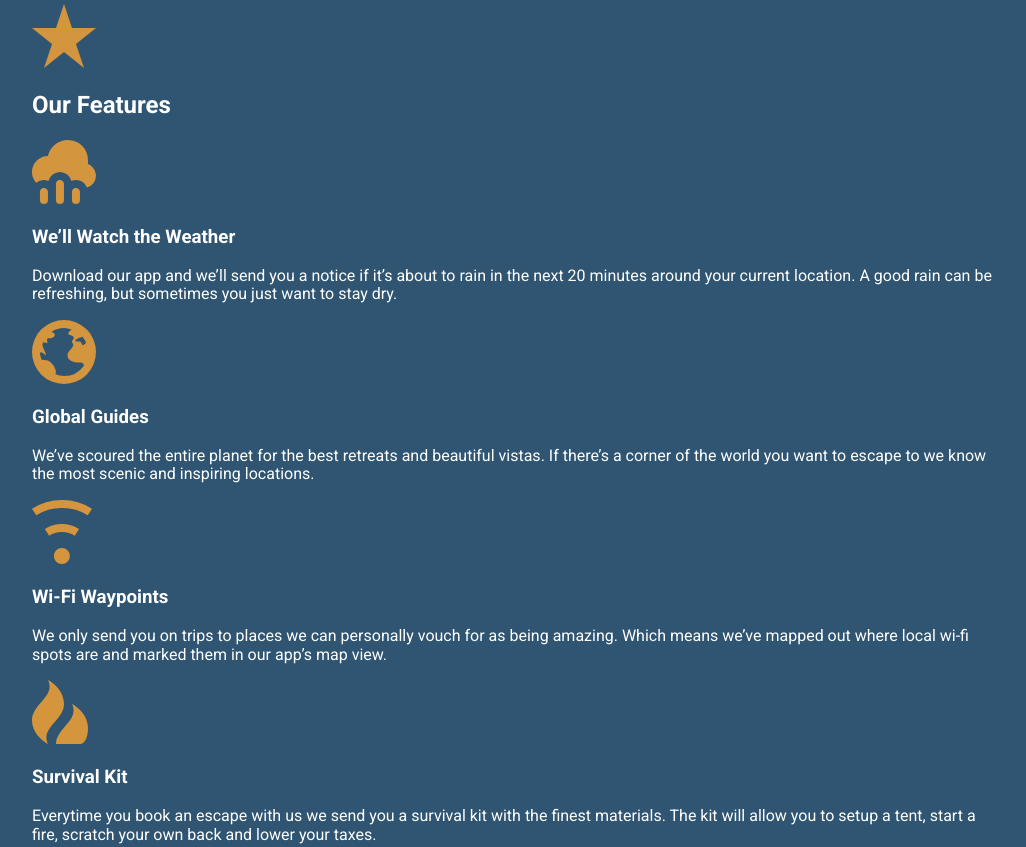
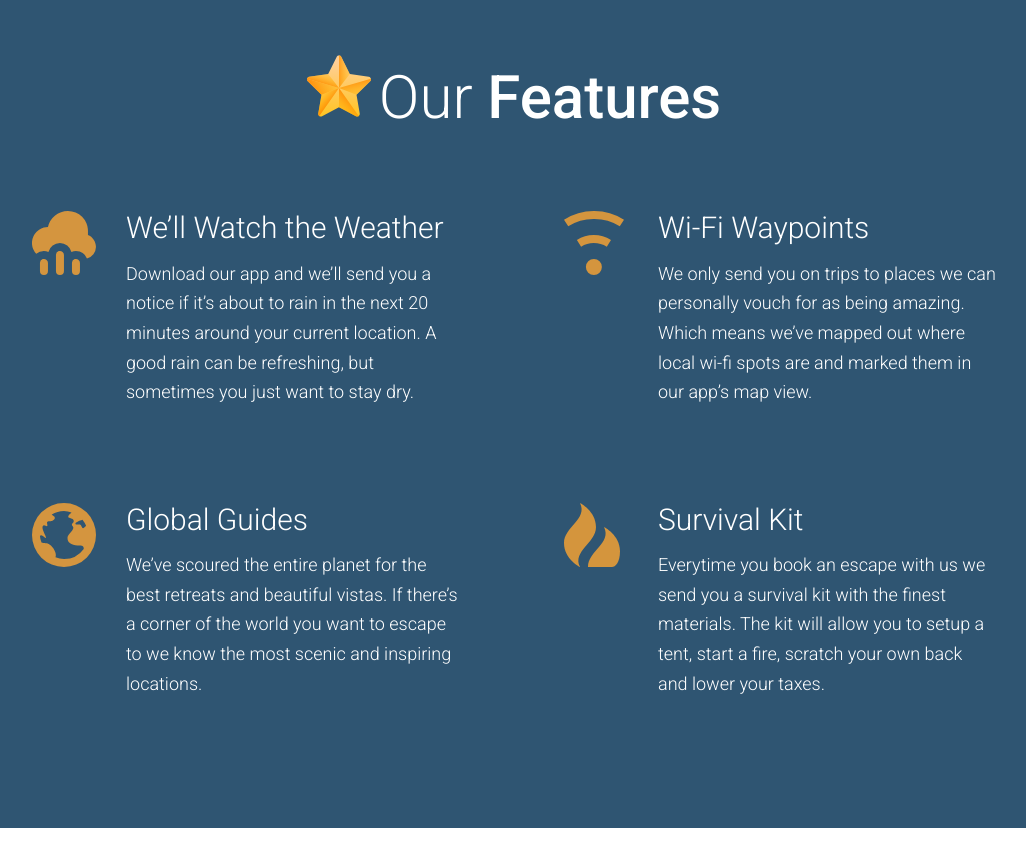
Before and after one commit to hussain67/finalsite, a website built with webpack: page app/index.html in a window 1280 px wide. Shown: the part 2313-3160 px from the top of the page, without its empty margins (126-1152 px from the left). Built offline with nearby package versions, Linux system fonts and the light colour scheme.

Commit message:
feature section in progress

```diff
--- /dev/null
+++ b/app/assets/styles/modules/_feature-item.css
@@ -0,0 +1,26 @@
+.feature-item{
+    padding-left:94px;
+   position: relative;
+   padding-bottom: .8rem;
+
+   @mixin atSmall{
+    padding-bottom: 2.5rem;
+}
+
+    &__img{
+    position:absolute;
+    left:0;
+    }
+
+
+    &__title{
+        font-size:1.4rem;
+        font-weight:300;
+        margin-bottom:.8rem;
+
+        @mixin atSmall{
+            font-size:1.875rem;
+        }
+
+    }
+}
--- a/app/assets/styles/modules/_generic-content-container.css
+++ b/app/assets/styles/modules/_generic-content-container.css
@@ -2,7 +2,8 @@
   p {
     line-height: 1.65;
     font-size: 1rem;
-    margin: 1.6rem 0;
+    font-weight: 300;
+    margin: 0 0 1.6rem 0;
     @mixin atSmall{
       font-size: 1.125rem;
     }
--- a/app/assets/styles/modules/_row.css
+++ b/app/assets/styles/modules/_row.css
@@ -1,10 +1,20 @@
 .row {
   @mixin clearfix;
-  &--gutter {
+  &--gutters {
     margin-right:-65px;
   }
-  &--gutter > div {
+
+  &--gutters-large{
+    margin-right:-100px;
+  }
+
+
+  &--gutters > div {
     padding-right:65px;
+  }
+
+  &--gutters-large > div{
+    padding-right:100px;
   }
 
   @mixin atMedium{
@@ -15,8 +25,14 @@
     }
     &__medium-4--larger{
       width: 37%;
+    }
 
+    &__medium-6{
+      float:left;
+      width:50%;
     }
+
+
     &__medium-8 {
       float: left;
       width:66.67%;
--- /dev/null
+++ b/app/assets/styles/modules/_section-title.css
@@ -0,0 +1,35 @@
+
+.section-title {
+        text-align: center;
+        font-size: 2.55rem;
+        font-weight: 300;
+
+        @mixin atSmall{
+            font-size: 3.75rem;
+        }
+
+        strong {
+            font-weight:300;
+
+            @mixin atSmall{
+                font-weight:500;
+            }
+        }
+
+        &__icon{
+            height:64px;
+            width:64px;
+            display:block;
+            margin-left:auto;
+            margin-right:auto;
+            margin-bottom:.6rem;
+
+            @mixin atSmall{
+                margin-right: .5rem;
+                display:inline-block;
+                margin-left:0;
+                margin-bottom:0;
+            }
+
+        }
+    }
--- a/app/assets/styles/modules/_wrapper.css
+++ b/app/assets/styles/modules/_wrapper.css
@@ -4,13 +4,16 @@
   max-width:1000px;
   margin-left: auto;
   margin-right: auto;
+
   &--medium {
     max-width:976px;
   }
+
   .wrapper {
     padding-left: 0px;
     padding-right: 0px;
   }
+
   &--b-margin {
     margin-bottom: 1.1rem;
     @mixin atSmall{
--- a/app/assets/styles/styles.css
+++ b/app/assets/styles/styles.css
@@ -13,5 +13,7 @@
 @import "modules/_headlines";
 @import "modules/_row";
 @import "modules/_generic-content-container";
+@import "modules/_section-title";
+@import "modules/_feature-item";
 
 @import "pages/_home";
--- a/app/index.html
+++ b/app/index.html
@@ -1,6 +1,7 @@
 <!DOCTYPE html>
 
 <html>
+
 <head>
   <meta name="viewport" content="width=device-width, initial-scale=1" />
   <link href='https://fonts.googleapis.com/css?family=Roboto:400,100,300,500,700' rel='stylesheet' type='text/css'>
@@ -9,6 +10,7 @@
   <meta name="description" content="Your clarify. One trip away. We create soul restoring journeys that inspire you to be you.">
   <link rel="stylesheet" href="temp/styles/styles.css">
 </head>
+
 <body>
   <header>
     <img src="assets/images/icons/clear-view-escapes.svg">
@@ -26,10 +28,11 @@
   <div class="large-hero">
     <picture>
 
-      <source srcset ="assets/images/hero--large.jpg 1920w, assets/images/hero--large-hi-dpi.jpg 3840w" media = "(min-width:1380px)">
-      <source srcset ="assets/images/hero--medium.jpg 1380w, assets/images/hero--medium-hi-dpi.jpg 2760w" media = "(min-width:990px)">
-      <source srcset ="assets/images/hero--small.jpg 990w, assets/images/hero--small-hi-dpi.jpg 1980w" media = "(min-width:640px)">
-      <img srcset="assets/images/hero--smaller.jpg 640w, assets/images/hero--smaller-hi-dpi.jpg 1280w" alt="costal-view" class = "large-hero__image">
+      <source srcset="assets/images/hero--large.jpg 1920w, assets/images/hero--large-hi-dpi.jpg 3840w" media="(min-width:1380px)">
+      <source srcset="assets/images/hero--medium.jpg 1380w, assets/images/hero--medium-hi-dpi.jpg 2760w" media="(min-width:990px)">
+      <source srcset="assets/images/hero--small.jpg 990w, assets/images/hero--small-hi-dpi.jpg 1980w" media="(min-width:640px)">
+      <img srcset="assets/images/hero--smaller.jpg 640w, assets/images/hero--smaller-hi-dpi.jpg 1280w" alt="costal-view"
+        class="large-hero__image">
     </picture>
 
     <div class="large-hero__text-content">
@@ -45,27 +48,41 @@
   <div id="our-beginning" class="page-section">
     <div class="wrapper">
       <h2 class="heading-secondary our-beginning__h2">The first trip we planned <strong> was our own.</strong> </h2>
-        <h3 class="heading-tertiary our-beginning__h3">Ever since, we&rsquo;ve been working to make travel <strong>better for everyone. </strong> </h3>
+      <h3 class="heading-tertiary our-beginning__h3">Ever since, we&rsquo;ve been working to make travel <strong>better
+          for everyone. </strong> </h3>
       <div class="wrapper wrapper-medium wrapper--b-margin">
-          <img  sizes ="(min-width: 970px) 976px, 100vw" srcset="assets/images/first-trip-low-res.jpg 565w, assets/images/first-trip.jpg 976w, assets/images/first-trip-hi-dpi-i.jpg 1952w" alt="Couple walking down a street.">
+        <img sizes="(min-width: 970px) 976px, 100vw" srcset="assets/images/first-trip-low-res.jpg 565w, assets/images/first-trip.jpg 976w, assets/images/first-trip-hi-dpi-i.jpg 1952w"
+          alt="Couple walking down a street.">
       </div>
 
 
-        <div id="got-started" class="row row--gutter">
+      <div id="got-started" class="row row--gutters">
         <div class="row__medium-4 row__medium-4--larger ">
           <picture>
-              <source sizes = "404px" srcset="assets/images/our-start.jpg 404w, assets/images/our-start-hi-dpi.jpg 808w" media="(min-width:1020px)">
-              <source sizes ="320px" srcset="assets/images/our-start-portrait.jpg 382w, assets/images/our-start-portrait-hi-dpi.jpg 764w" media="(min-width:800px)">
-              <img srcset="assets/images/our-start-landscape.jpg 800w, assets/images/our-start-landscape-hi-dpi.jpg 1600w" alt="Our founder, Jane Doe">
+            <source sizes="404px" srcset="assets/images/our-start.jpg 404w, assets/images/our-start-hi-dpi.jpg 808w"
+              media="(min-width:1020px)">
+            <source sizes="320px" srcset="assets/images/our-start-portrait.jpg 382w, assets/images/our-start-portrait-hi-dpi.jpg 764w"
+              media="(min-width:800px)">
+            <img srcset="assets/images/our-start-landscape.jpg 800w, assets/images/our-start-landscape-hi-dpi.jpg 1600w"
+              alt="Our founder, Jane Doe">
           </picture>
 
         </div>
         <div class="row__medium-8 row__medium-8--smaller">
           <h2 class="heading-secondary got-started__h2">Here&rsquo;s how we got started&hellip;</h2>
           <div class="generic-content-container">
-              <p>Lorem ipsum dolor sit amet, consectetur adipisicing elit, sed do eiusmod tempor incididunt ut labore et dolore magna aliqua. Ut enim ad minim veniam, <a href="#">quis nostrud exercitation</a> ullamco laboris nisi ut aliquip ex ea commodo consequat. Duis aute irure dolor in reprehenderit in voluptate velit esse cillum dolore eu fugiat nulla pariatur. Excepteur sint occaecat cupidatat non proident, sunt in culpa qui officia deserunt mollit anim id est laborum.</p>
-              <p>Duis aute irure dolor in <strong>reprehenderit in</strong> voluptate velit esse cillum dolore eu fugiat nulla pariatur. Excepteur sint occaecat cupidatat non proident, sunt in culpa qui officia deserunt mollit anim id est laborum. Lorem ipsum dolor sit amet, consectetur adipisicing elit, sed do eiusmod tempor incididunt ut labore et dolore magna aliqua.</p>
-              <p>Duis aute irure dolor in reprehenderit in voluptate velit esse cillum dolore eu fugiat nulla pariatur. Excepteur sint occaecat cupidatat non proident, sunt in culpa qui officia deserunt mollit anim id est laborum velit esse cillum <strong>dolore eu fugiat.</strong></p>
+            <p>Lorem ipsum dolor sit amet, consectetur adipisicing elit, sed do eiusmod tempor incididunt ut labore et
+              dolore magna aliqua. Ut enim ad minim veniam, <a href="#">quis nostrud exercitation</a> ullamco laboris
+              nisi ut aliquip ex ea commodo consequat. Duis aute irure dolor in reprehenderit in voluptate velit esse
+              cillum dolore eu fugiat nulla pariatur. Excepteur sint occaecat cupidatat non proident, sunt in culpa qui
+              officia deserunt mollit anim id est laborum.</p>
+            <p>Duis aute irure dolor in <strong>reprehenderit in</strong> voluptate velit esse cillum dolore eu fugiat
+              nulla pariatur. Excepteur sint occaecat cupidatat non proident, sunt in culpa qui officia deserunt mollit
+              anim id est laborum. Lorem ipsum dolor sit amet, consectetur adipisicing elit, sed do eiusmod tempor
+              incididunt ut labore et dolore magna aliqua.</p>
+            <p>Duis aute irure dolor in reprehenderit in voluptate velit esse cillum dolore eu fugiat nulla pariatur.
+              Excepteur sint occaecat cupidatat non proident, sunt in culpa qui officia deserunt mollit anim id est
+              laborum velit esse cillum <strong>dolore eu fugiat.</strong></p>
           </div>
         </div>
       </div>
@@ -75,24 +92,48 @@
   <div id="features" class="page-section page-section--blue">
     <div class="wrapper">
 
-      <img src="assets/images/icons/star.svg">
-      <h2>Our Features</h2>
 
-      <img src="assets/images/icons/rain.svg">
-      <h3>We&rsquo;ll Watch the Weather</h3>
-      <p>Download our app and we&rsquo;ll send you a notice if it&rsquo;s about to rain in the next 20 minutes around your current location. A good rain can be refreshing, but sometimes you just want to stay dry.</p>
+      <h2 class="section-title">
+        <img class="section-title__icon" src="assets/images/icons/starn.svg">Our <strong> Features</strong>
+      </h2>
 
-      <img src="assets/images/icons/globe.svg">
-      <h3>Global Guides</h3>
-      <p>We&rsquo;ve scoured the entire planet for the best retreats and beautiful vistas. If there&rsquo;s a corner of the world you want to escape to we know the most scenic and inspiring locations.</p>
+      <div class="row row--gutters-large generic-content-container">
+        <div class="row__medium-6">
 
-      <img src="assets/images/icons/wifi.svg">
-      <h3>Wi-Fi Waypoints</h3>
-      <p>We only send you on trips to places we can personally vouch for as being amazing. Which means we&rsquo;ve mapped out where local wi-fi spots are and marked them in our app&rsquo;s map view.</p>
+          <div class="feature-item">
+            <img class="feature-item__img" src="assets/images/icons/rain.svg">
+            <h3 class="feature-item__title"> We&rsquo;ll Watch the Weather</h3>
+            <p>Download our app and we&rsquo;ll send you a notice if it&rsquo;s about to rain in the next 20 minutes
+              around your current location. A good rain can be refreshing, but sometimes you just want to stay dry.
 
-      <img src="assets/images/icons/fire.svg">
-      <h3>Survival Kit</h3>
-      <p>Everytime you book an escape with us we send you a survival kit with the finest materials. The kit will allow you to setup a tent, start a fire, scratch your own back and lower your taxes.</p>
+            </p>
+          </div>
+          <div class="feature-item">
+              <img class="feature-item__img" src="assets/images/icons/globe.svg">
+
+            <h3 class="feature-item__title"> Global Guides</h3>
+            <p>We&rsquo;ve scoured the entire planet for the best retreats and beautiful vistas. If there&rsquo;s a
+              corner
+              of the world you want to escape to we know the most scenic and inspiring locations.</p>
+          </div>
+        </div>
+
+        <div class="row__medium-6">
+          <div class="feature-item">
+              <img class="feature-item__img" src="assets/images/icons/wifi.svg">
+            <h3 class="feature-item__title" > Wi-Fi Waypoints</h3>
+            <p>We only send you on trips to places we can personally vouch for as being amazing. Which means
+              we&rsquo;ve
+              mapped out where local wi-fi spots are and marked them in our app&rsquo;s map view.</p>
+          </div>
+          <div class="feature-item">
+              <img class="feature-item__img" src="assets/images/icons/fire.svg">
+            <h3 class="feature-item__title"> Survival Kit</h3>
+            <p>Everytime you book an escape with us we send you a survival kit with the finest materials. The kit will
+              allow you to setup a tent, start a fire, scratch your own back and lower your taxes.</p>
+          </div>
+        </div>
+      </div>
     </div>
   </div>
 
@@ -103,17 +144,24 @@
     <img src="assets/images/testimonial-jane.jpg">
     <h3>Jane Doe</h3>
     <h3>9 Time Escaper</h3>
-    <p>&ldquo;Duis aute irure dolor in reprehenderit in voluptate velit esse cillum dolore eu fugiat nulla pariatur. Excepteur sint occaecat cupidatat non proident, sunt in culpa qui officia deserunt mollit anim id est laborum. Lorem ipsum dolor sit amet, consectetur adipisicing elit, sed do eiusmod tempor incididunt ut labore et dolore magna aliqua.&rdquo;</p>
+    <p>&ldquo;Duis aute irure dolor in reprehenderit in voluptate velit esse cillum dolore eu fugiat nulla pariatur.
+      Excepteur sint occaecat cupidatat non proident, sunt in culpa qui officia deserunt mollit anim id est laborum.
+      Lorem ipsum dolor sit amet, consectetur adipisicing elit, sed do eiusmod tempor incididunt ut labore et dolore
+      magna aliqua.&rdquo;</p>
 
     <img src="assets/images/testimonial-john.jpg">
     <h3>John Smith</h3>
     <h3>4 Time Escaper</h3>
-    <p>&ldquo;Duis aute irure dolor in reprehenderit in voluptate velit esse cillum dolore eu fugiat nulla pariatur. Excepteur sint occaecat cupidatat non proident, sunt in culpa qui officia deserunt mollit anim id est laborum. Lorem ipsum dolor sit amet, consectetur.&rdquo;</p>
+    <p>&ldquo;Duis aute irure dolor in reprehenderit in voluptate velit esse cillum dolore eu fugiat nulla pariatur.
+      Excepteur sint occaecat cupidatat non proident, sunt in culpa qui officia deserunt mollit anim id est laborum.
+      Lorem ipsum dolor sit amet, consectetur.&rdquo;</p>
 
     <img src="assets/images/testimonial-cat.jpg">
     <h3>Cat McKitty</h3>
     <h3>6 Time Escaper</h3>
-    <p>&ldquo;Duis aute irure dolor in reprehenderit in voluptate velit esse cillum dolore eu fugiat nulla pariatur. Excepteur sint occaecat cupidatat non proident, sunt in culpa qui officia deserunt mollit anim id est laborum. Lorem ipsum dolor sit amet, consectetur adipisicing elit, sed do eiusmod tempor incididunt ut.&rdquo;</p>
+    <p>&ldquo;Duis aute irure dolor in reprehenderit in voluptate velit esse cillum dolore eu fugiat nulla pariatur.
+      Excepteur sint occaecat cupidatat non proident, sunt in culpa qui officia deserunt mollit anim id est laborum.
+      Lorem ipsum dolor sit amet, consectetur adipisicing elit, sed do eiusmod tempor incididunt ut.&rdquo;</p>
   </div>
 
   <footer>
@@ -121,4 +169,5 @@
   </footer>
   <script src="/temp/scripts/App.js"></script>
 </body>
+
 </html>
--- a/app/temp/styles/styles.css
+++ b/app/temp/styles/styles.css
@@ -607,12 +607,20 @@ a {
     display:table;
   }
 
-.row--gutter {
+.row--gutters {
     margin-right:-65px;
   }
 
-.row--gutter > div {
+.row--gutters-large{
+    margin-right:-100px;
+  }
+
+.row--gutters > div {
     padding-right:65px;
+  }
+
+.row--gutters-large > div{
+    padding-right:100px;
   }
 
 @media(min-width:800px){
@@ -623,8 +631,14 @@ a {
     }
     .row__medium-4--larger{
       width: 37%;
+    }
 
+    .row__medium-6{
+      float:left;
+      width:50%;
     }
+
+
     .row__medium-8 {
       float: left;
       width:66.67%;
@@ -637,7 +651,8 @@ a {
 .generic-content-container p {
     line-height: 1.65;
     font-size: 1rem;
-    margin: 1.6rem 0;
+    font-weight: 300;
+    margin: 0 0 1.6rem 0;
   }
 
 @media(min-width:530px){
@@ -650,6 +665,84 @@ a {
 .generic-content-container p p a {
       font-weight: 700;
     }
+
+.section-title {
+        text-align: center;
+        font-size: 2.55rem;
+        font-weight: 300;
+    }
+
+@media(min-width:530px){
+
+.section-title {
+            font-size: 3.75rem
+    }
+  }
+
+.section-title strong {
+            font-weight:300;
+        }
+
+@media(min-width:530px){
+
+.section-title strong {
+                font-weight:500
+        }
+  }
+
+.section-title__icon{
+            height:64px;
+            width:64px;
+            display:block;
+            margin-left:auto;
+            margin-right:auto;
+            margin-bottom:.6rem;
+
+        }
+
+@media(min-width:530px){
+
+.section-title__icon{
+                margin-right: .5rem;
+                display:inline-block;
+                margin-left:0;
+                margin-bottom:0
+
+        }
+  }
+
+.feature-item{
+    padding-left:94px;
+   position: relative;
+   padding-bottom: .8rem;
+}
+
+@media(min-width:530px){
+
+.feature-item{
+    padding-bottom: 2.5rem
+}
+  }
+
+.feature-item__img{
+    position:absolute;
+    left:0;
+    }
+
+.feature-item__title{
+        font-size:1.4rem;
+        font-weight:300;
+        margin-bottom:.8rem;
+
+    }
+
+@media(min-width:530px){
+
+.feature-item__title{
+            font-size:1.875rem
+
+    }
+  }
 
 .our-beginning__h2{
 margin-bottom: .5em;
```
Also changed, not shown: app/assets/images/icons/starn.svg (added). Lines whose indentation alone changed are shown as unchanged.
